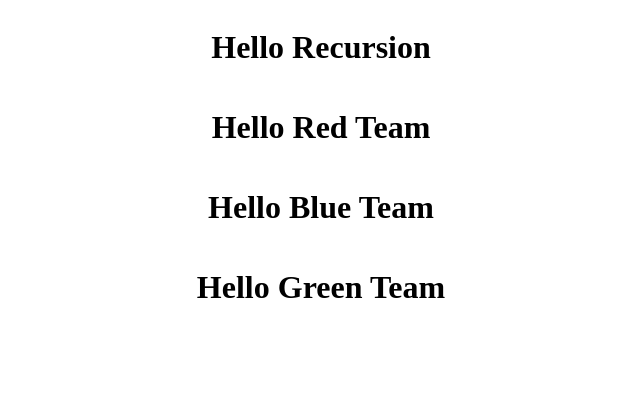
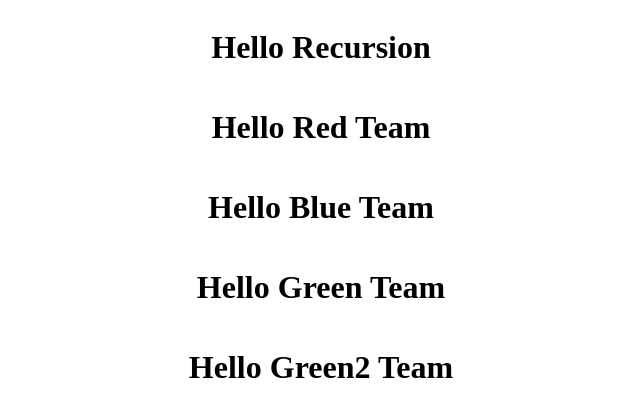
Before and after one commit to teamdev-b/task1, a plain HTML site: page index.html in a window 1280 px wide. Shown: the whole page, without its empty margins (319-959 px from the left). Drawn offline with Linux system fonts and the light colour scheme.

Commit message:
added green

```diff
--- a/index.html
+++ b/index.html
@@ -13,6 +13,7 @@
       <h1>Hello Red Team</h1>
       <h1>Hello Blue Team</h1>
       <h1>Hello Green Team</h1>
+      <h1>Hello Green2 Team</h1>
     </div>
   </body>
 </html>
```
